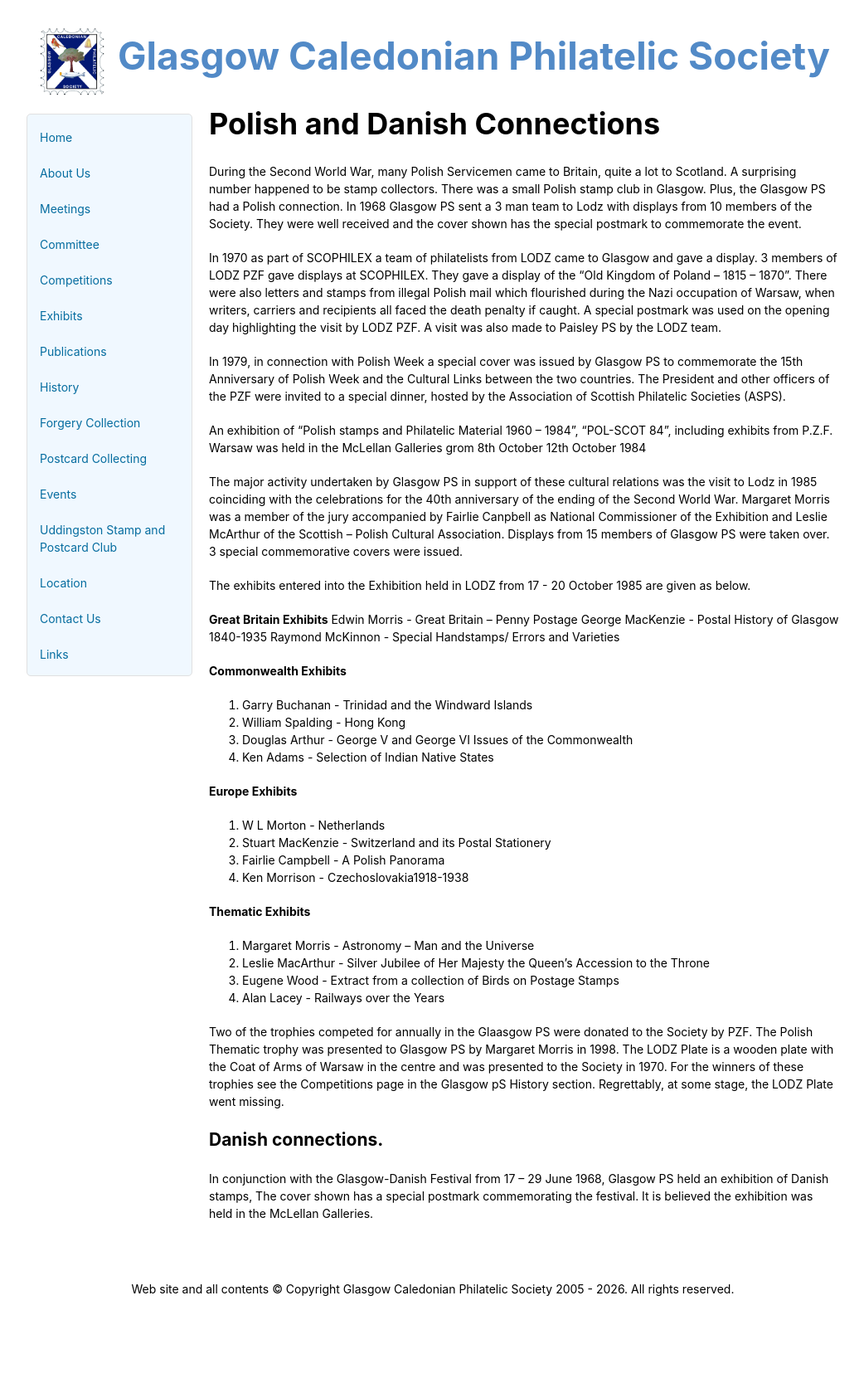
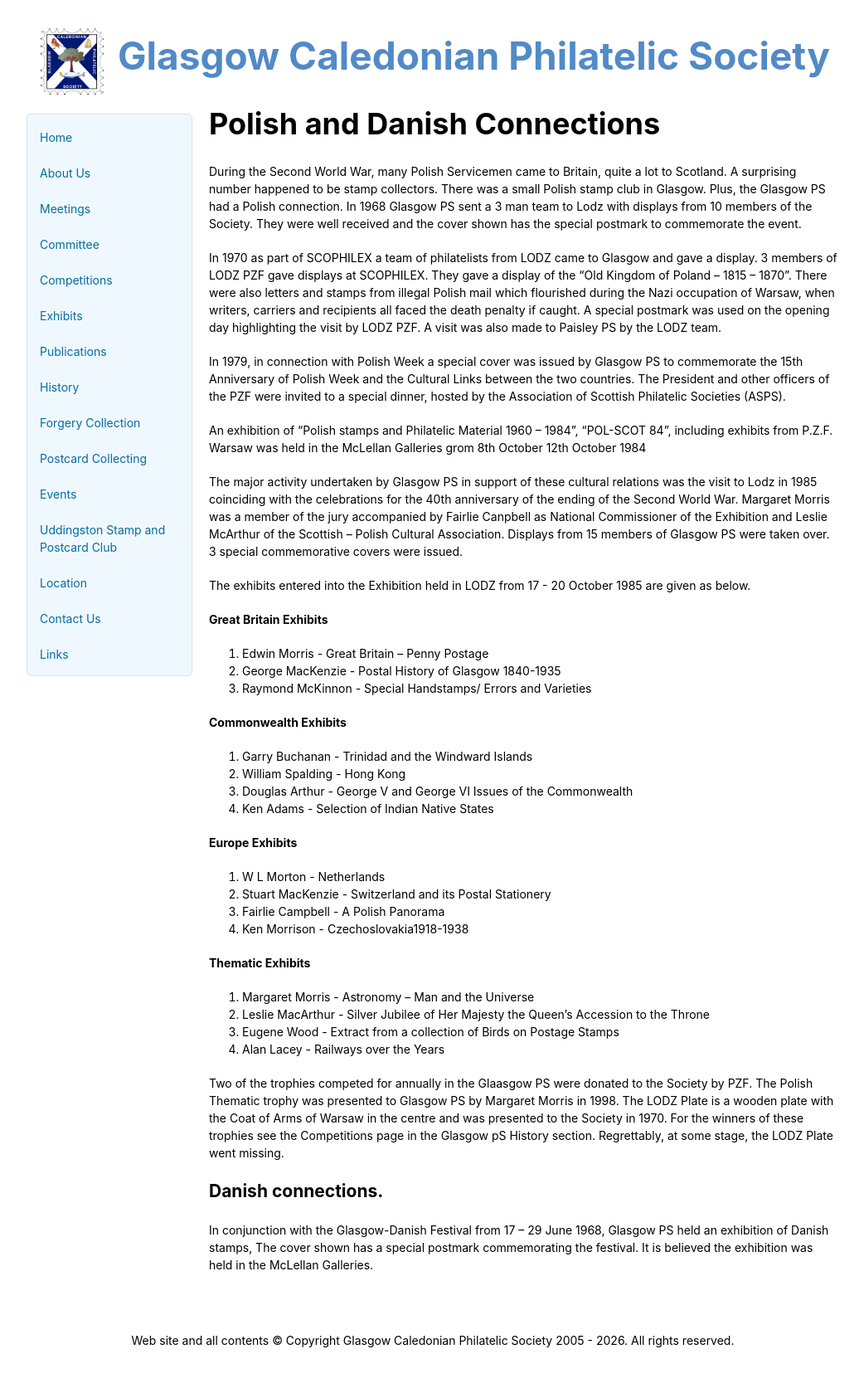
Before and after one commit to astalker/caledonian-stamps, a Jekyll site: the page built from polish-and-danish-connections.md, in a window 1280 px wide. Shown: the whole page at 83% size, without its empty margins (118-1160 px from the left). Built offline with Jekyll 4.4.1, drawn with Linux system fonts in a browser that asks for light colours; our own code applies the rules of GitHub Pages for plain Markdown files; before the commit the page ends 1617 px from its top, so only the background shows below that; part of the change alters nothing that is shown.

```diff
--- a/polish-and-danish-connections.md
+++ b/polish-and-danish-connections.md
@@ -13,9 +13,9 @@ The major activity undertaken by Glasgow PS in support of these cultural relatio
 The exhibits entered into the Exhibition held in LODZ from 17 - 20 October 1985 are given as below.
 
 **Great Britain Exhibits**
-Edwin Morris  - Great Britain – Penny Postage
-George MacKenzie	- Postal History of Glasgow 1840-1935
-Raymond McKinnon	- Special Handstamps/ Errors and Varieties
+1. Edwin Morris  - Great Britain – Penny Postage
+2. George MacKenzie	- Postal History of Glasgow 1840-1935
+3. Raymond McKinnon	- Special Handstamps/ Errors and Varieties
 
 **Commonwealth Exhibits**
 1.	Garry Buchanan - Trinidad and the Windward Islands
```
